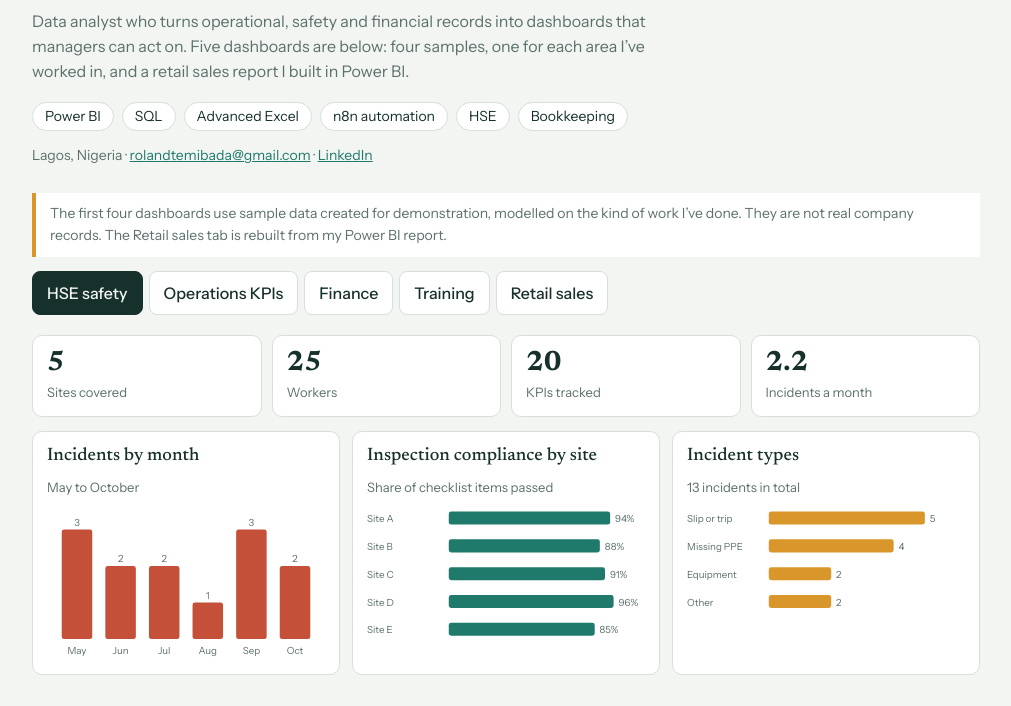
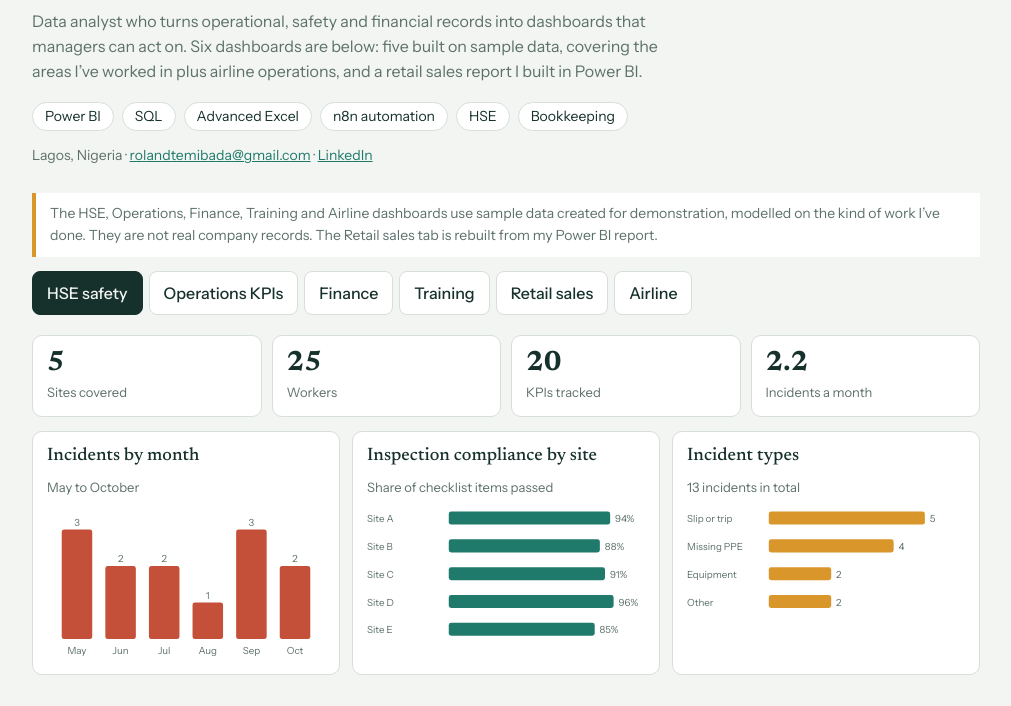
Before and after one commit to Tiwa204/Tiwa204.github.io, a plain HTML site: page index.html in a window 1280 px wide. Shown: the part 87-793 px from the top of the page, without its empty margins (134-1145 px from the left). Drawn offline with Linux system fonts and the light colour scheme.

Commit message:
Add files via upload

```diff
--- a/index.html
+++ b/index.html
@@ -46,12 +46,12 @@ footer{margin-top:30px;font-size:13px;color:var(--mute)}
 <div class="wrap">
 <header>
 <h1>Roland Bada</h1>
-<p class="lead">Data analyst who turns operational, safety and financial records into dashboards that managers can act on. Five dashboards are below: four samples, one for each area I’ve worked in, and a retail sales report I built in Power BI.</p>
+<p class="lead">Data analyst who turns operational, safety and financial records into dashboards that managers can act on. Six dashboards are below: five built on sample data, covering the areas I’ve worked in plus airline operations, and a retail sales report I built in Power BI.</p>
 <ul class="tags"><li>Power BI</li><li>SQL</li><li>Advanced Excel</li><li>n8n automation</li><li>HSE</li><li>Bookkeeping</li></ul>
 <p class="contact">Lagos, Nigeria · <a href="mailto:rolandtemibada@gmail.com">rolandtemibada@gmail.com</a> · <a href="https://www.linkedin.com/in/badarolandfemi">LinkedIn</a></p>
 </header>
 
-<p class="note">The first four dashboards use sample data created for demonstration, modelled on the kind of work I’ve done. They are not real company records. The Retail sales tab is rebuilt from my Power BI report.</p>
+<p class="note">The HSE, Operations, Finance, Training and Airline dashboards use sample data created for demonstration, modelled on the kind of work I’ve done. They are not real company records. The Retail sales tab is rebuilt from my Power BI report.</p>
 
 <div class="tabs" role="tablist" id="tabs"></div>
 <section id="view"></section>
@@ -80,9 +80,9 @@ function bars(L,V,col,fmt){var w=340,h=190,m=26,s=svg(w,h),mx=Math.max.apply(nul
   el(s,"text",{x:x+bw*.35,y:h-m-bh-5,"text-anchor":"middle"},fmt?fmt(v):v);
   el(s,"text",{x:x+bw*.35,y:h-8,"text-anchor":"middle"},L[i])});return s}
 function hbars(L,V,col,fmt,mx){var w=340,rh=34,h=L.length*rh+6,s=svg(w,h);mx=mx||Math.max.apply(null,V)*1.1;
- L.forEach(function(l,i){var y=i*rh+4,bw=(w-130)*V[i]/mx;
+ L.forEach(function(l,i){var y=i*rh+4,bw=Math.max(2,(w-130)*Math.abs(V[i])/mx);
   el(s,"text",{x:0,y:y+17},l);
-  el(s,"rect",{x:100,y:y+4,width:bw,height:16,rx:3,fill:col});
+  el(s,"rect",{x:100,y:y+4,width:bw,height:16,rx:3,fill:V[i]<0?"var(--c)":col});
   el(s,"text",{x:106+bw,y:y+17},fmt?fmt(V[i]):V[i])});return s}
 function line(L,V,col,fmt,lo){var w=340,h=190,m=26,s=svg(w,h),mn=lo,mx=Math.max.apply(null,V),n=V.length,pts=[];
  V.forEach(function(v,i){var x=20+i*(w-40)/(n-1),y=10+(h-m-20)*(1-(v-mn)/(mx-mn));pts.push([x,y])});
@@ -112,8 +112,14 @@ var D=[
  p:[["Monthly sales trend","Millions of naira, 2025",function(){return line(["Jan","Feb","Mar","Apr","May","Jun","Jul","Aug","Sep","Oct","Nov","Dec"],[647.1,566.6,652.9,612.5,649.3,609.8,633.0,650.1,624.4,639.6,629.8,660.7],"var(--a)",function(v){return Math.round(v)},540)}],
  ["Revenue by state","Millions of naira",function(){return hbars(["Rivers","Kaduna","Anambra","Abuja","Oyo","Ogun","Kano","Lagos","Enugu","Delta"],[793.7,793.0,787.8,787.0,774.9,748.6,748.0,741.9,738.7,662.2],"var(--d)",function(v){return v.toFixed(0)},850)}],
  ["Top 10 products","Millions of naira in revenue",function(){return hbars(["Home 400","Groceries 115","Groceries 331","Beauty 156","Home 458","Groceries 304","Electronics 291","Home 96","Groceries 329","Fashion 438"],[21.6,21.4,20.8,20.1,20.0,19.7,19.7,19.6,19.4,19.3],"var(--b)",function(v){return v.toFixed(1)},24)}],
- ["Revenue by category","Share of total revenue",function(){return hbars(["Beauty","Groceries","Electronics","Fashion","Home"],[23,21,20,19,17],"var(--c)",pct,26)}]]}
+ ["Revenue by category","Share of total revenue",function(){return hbars(["Beauty","Groceries","Electronics","Fashion","Home"],[23,21,20,19,17],"var(--c)",pct,26)}]]},
+{id:"air",name:"Airline",n:"Sample data for a Nigerian domestic airline: 8 routes and 6,000 flights in 2025. The full dashboard has a route filter and two more charts.",l:"https://tiwa204.github.io/airline.html",kpis:[["6,000","Flights"],["502,518","Passengers"],["75.3%","Load factor"],["67.4%","On-time flights"],["2.8%","Cancellation rate"],["19.1%","Operating margin"]],
+ p:[["Monthly revenue","Billions of naira, December peaks",function(){return bars(MON,[3.28,3.37,3.71,3.58,3.79,4.0,3.84,3.45,3.45,3.95,3.68,5.57],"var(--a)",function(v){return v.toFixed(1)})}],
+ ["On-time performance by month","Percent within 15 minutes, lowest in the rainy season",function(){return line(MON,[74.6,65.5,71.1,74.3,73.6,68.7,58.2,54.6,60.1,70.0,69.9,67.6],"var(--d)",function(v){return Math.round(v)},45)}],
+ ["Operating margin by route","Percent of revenue",function(){return hbars(["LOS-ABV","LOS-PHC","ABV-KAN","LOS-ENU","LOS-BNI","ABV-ENU","ABV-PHC","LOS-KAN"],[28.7,28.5,22.3,17.5,12.6,12.4,3.4,-1.3],"var(--d)",function(v){return v.toFixed(1)+"%"},35)}],
+ ["Delay and cancellation causes","Number of flights affected",function(){return hbars(["Weather","Late inbound","Technical","Air traffic control","Crew"],[712,424,348,315,272],"var(--c)")}]]}
 ];
+var MON=["Jan","Feb","Mar","Apr","May","Jun","Jul","Aug","Sep","Oct","Nov","Dec"];
 var tabs=document.getElementById("tabs"),view=document.getElementById("view");
 function show(i){
  Array.prototype.forEach.call(tabs.children,function(b,j){b.setAttribute("aria-selected",j===i?"true":"false")});
@@ -125,11 +131,10 @@ function show(i){
  d.p.forEach(function(p){var e=document.createElement("div");e.className="panel";
   var t=document.createElement("h3");t.textContent=p[0];var s=document.createElement("p");s.textContent=p[1];
   e.appendChild(t);e.appendChild(s);var c=p[2]();c.setAttribute("aria-label",p[0]);e.appendChild(c);g.appendChild(e)});
- view.appendChild(g);if(d.n){var q=document.createElement("p");q.className="note";q.textContent=d.n;view.appendChild(q)}
+ view.appendChild(g);if(d.n){var q=document.createElement("p");q.className="note";q.textContent=d.n;view.appendChild(q)}if(d.l){var a=document.createElement("a");a.href=d.l;a.target="_blank";a.rel="noopener";a.textContent="Open the full interactive dashboard";a.style.cssText="display:inline-block;margin-top:8px;color:var(--a);font-weight:600";view.appendChild(a)}
 }
 D.forEach(function(d,i){var b=document.createElement("button");b.type="button";b.setAttribute("role","tab");b.textContent=d.name;b.onclick=function(){show(i)};tabs.appendChild(b)});
 show(0);
 </script>
 </body>
 </html>
-b
```
